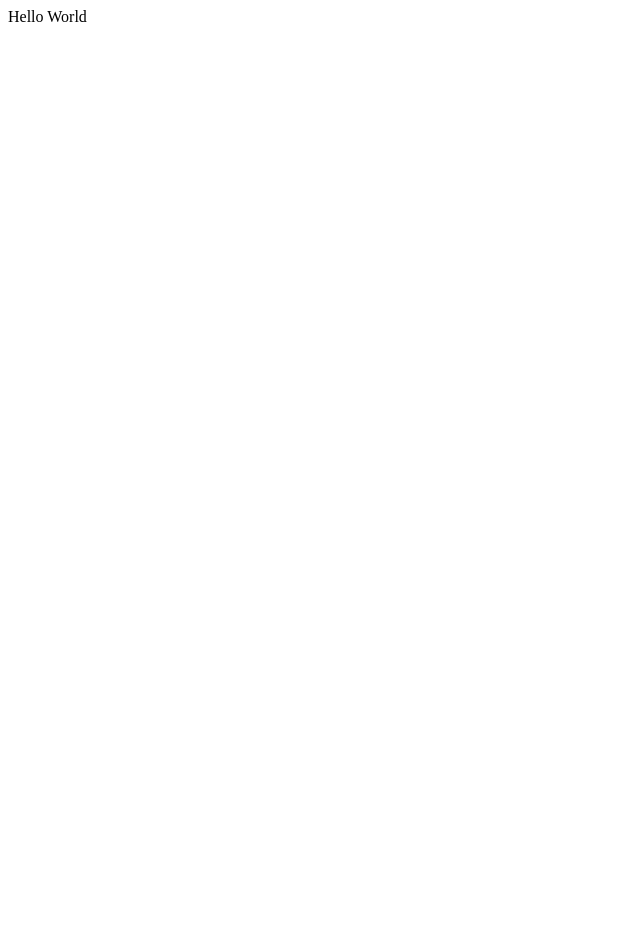
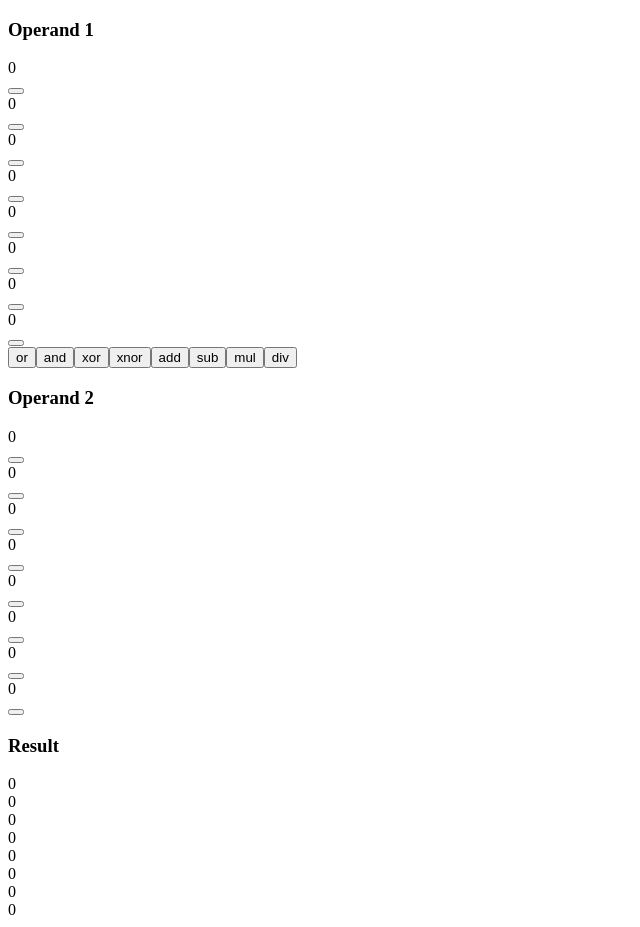
Before and after one commit to janek26/ByteFiddler, a Next.js app: page /logical-operations in a window 1280 px wide. Shown: the whole page, without its empty margins (0-640 px from the left). Before the commit the page ends 800 px from the top, so only its background shows below. Built offline with nearby package versions, Linux system fonts and the light colour scheme.

Commit message:
Copy pure html

```diff
--- a/pages/logical-operations.js
+++ b/pages/logical-operations.js
@@ -4,7 +4,145 @@ export default class LogicalOperationsPage extends Component {
 
   render () {
     return (
-      <div>Hello World</div>
+      		<div id="site">
+			<h3 class="caption">Operand 1</h3>
+			<div id="group1">
+				<span class="numGroup">
+					<div class="numbers">0</div>
+					<button class="set"></button>
+				</span>
+
+				<span class="numGroup">
+					<div class="numbers">0</div>
+					<button class="set"></button>
+				</span>
+
+				<span class="numGroup">
+					<div class="numbers">0</div>
+					<button class="set"></button>
+				</span>
+
+				<span class="numGroup">
+					<div class="numbers">0</div>
+					<button class="set"></button>
+				</span>
+
+				<span class="numGroup">
+					<div class="numbers">0</div>
+					<button class="set"></button>
+				</span>
+
+				<span class="numGroup">
+					<div class="numbers">0</div>
+					<button class="set"></button>
+				</span>
+
+				<span class="numGroup">
+					<div class="numbers">0</div>
+					<button class="set"></button>
+				</span>
+
+				<span class="numGroup">
+					<div class="numbers">0</div>
+					<button class="set"></button>
+				</span>
+			</div>
+
+
+			<div class="operands">
+				<button id="or">or</button>
+				<button id="and">and</button>
+				<button id="xor">xor</button>
+				<button id="xnor">xnor</button>
+
+				<button id="add">add</button>
+				<button id="sub">sub</button>
+				<button id="mul">mul</button>
+				<button id="div">div</button>
+			</div>
+
+
+			<h3 class="caption">Operand 2</h3>
+			<div id="group2">
+				<span class="numGroup">
+					<div class="numbers">0</div>
+					<button class="set"></button>
+				</span>
+
+				<span class="numGroup">
+					<div class="numbers">0</div>
+					<button class="set"></button>
+				</span>
+
+				<span class="numGroup">
+					<div class="numbers">0</div>
+					<button class="set"></button>
+				</span>
+
+				<span class="numGroup">
+					<div class="numbers">0</div>
+					<button class="set"></button>
+				</span>
+
+				<span class="numGroup">
+					<div class="numbers">0</div>
+					<button class="set"></button>
+				</span>
+
+				<span class="numGroup">
+					<div class="numbers">0</div>
+					<button class="set"></button>
+				</span>
+
+				<span class="numGroup">
+					<div class="numbers">0</div>
+					<button class="set"></button>
+				</span>
+
+				<span class="numGroup">
+					<div class="numbers">0</div>
+					<button class="set"></button>
+				</span>
+			</div>
+
+
+			<h3 class="caption">Result</h3>
+			<div id="result">
+				<span class="numGroup">
+					<div class="numbers">0</div>
+				</span>
+
+				<span class="numGroup">
+					<div class="numbers">0</div>
+				</span>
+
+				<span class="numGroup">
+					<div class="numbers">0</div>
+				</span>
+
+				<span class="numGroup">
+					<div class="numbers">0</div>
+				</span>
+
+				<span class="numGroup">
+					<div class="numbers">0</div>
+				</span>
+
+				<span class="numGroup">
+					<div class="numbers">0</div>
+				</span>
+
+				<span class="numGroup">
+					<div class="numbers">0</div>
+				</span>
+
+				<span class="numGroup">
+					<div class="numbers">0</div>
+				</span>
+			</div>
+
+		</div>
+
     )
   }
 }
```
